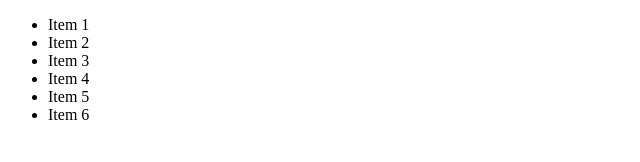
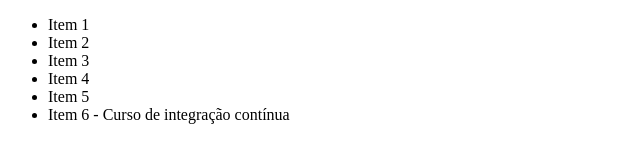
Before and after one commit to iberecorreia/exercicio, a plain HTML site: page index.html in a window 1280 px wide. Shown: the whole page, without its empty margins (0-640 px from the left). Drawn offline with Linux system fonts and the light colour scheme.

Commit message:
alterando item da lista

```diff
--- a/index.html
+++ b/index.html
@@ -11,7 +11,7 @@
 			<li>Item 3</li>
 			<li>Item 4</li>
 			<li>Item 5</li>
-			<li>Item 6</li>
+			<li>Item 6 - Curso de integração contínua</li>
 		</ul>
 	</body>
 </html>
```
